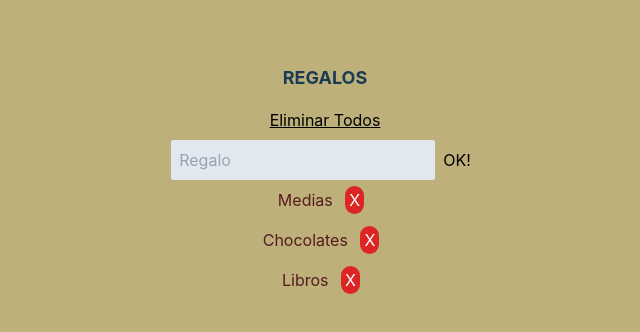
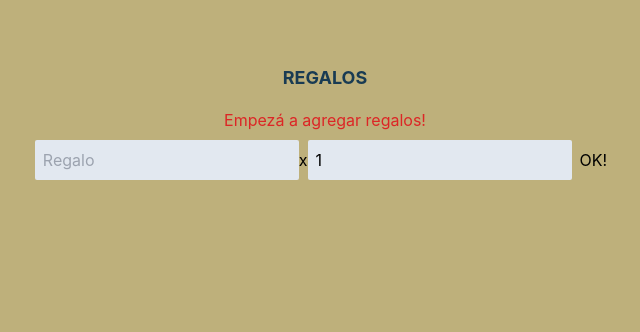
Before and after one commit to solangebl/adviency, a React (Create React App) app: page / in a window 1280 px wide. Shown: the top 332 px of the page, without its empty margins (315-955 px from the left). Built offline with nearby package versions, Linux system fonts and the light colour scheme.

Commit message:
Dia 8 - agregar cantidad a los regalos, sin formateo

```diff
--- a/src/App.js
+++ b/src/App.js
@@ -6,11 +6,14 @@ import Message from './components/Message'
 import Button from './components/Button'
 
 function App() {
-	const [items, setItems] = useState(['Medias', 'Chocolates', 'Libros'])
+	const [items, setItems] = useState([])
 
-	const handleAdd = (item) => {
+	const handleAdd = (item, amount) => {
 		if (validItem(item)) {
-			setItems([...items, item])
+			const present = {
+				item, amount
+			}
+			setItems([...items, present])
 		}
 	}
 
@@ -25,8 +28,8 @@ function App() {
 		setItems([])
 	}
 
-	const validItem = (item) => {
-		return item!=='' && items.findIndex((val) => (val.toLowerCase() === item.toLowerCase())) === -1
+	const validItem = (newI) => {
+		return newI!=='' && items.findIndex(({item}) => (item.toLowerCase() === newI.toLowerCase())) === -1
 	}
 
 	let action
--- a/src/components/Input.js
+++ b/src/components/Input.js
@@ -4,16 +4,22 @@ import Button from './Button'
 export default function Input({ handler }) {
 
 	const [item, setItem] = useState("")
+	const [amount, setAmount] = useState(1)
 	const handleClick = (e) => {
 		e.preventDefault()
-		handler(item)
+		handler(item, amount)
 		setItem('')
+		setAmount(1)
 	}
 	return (
 		<form>
 			<label>
 				<input type="text" value={item} onChange={(e) => setItem(e.target.value)} className=" rounded-sm p-2 bg-slate-200" placeholder='Regalo' />
 			</label>
+			<label>
+				x
+				<input type="number" value={amount} onChange={(e) => setAmount(e.target.value)} className=" rounded-sm p-2 bg-slate-200" placeholder='Cantidad' />
+			</label>
 			<Button handler={(e) => handleClick(e)} cstyle="bg-xgreen"> OK!</Button>
 		</form>
 	)
--- a/src/components/List.js
+++ b/src/components/List.js
@@ -1,7 +1,7 @@
 import Button from './Button'
 
 export default function List({items, handleRemove}) {
-	const listItems = items.map((item, index) => (<li key={index}>{item} <Button handler={() => handleRemove(index)}><span className='p-1 rounded-full bg-red-600 text-white'>X</span></Button></li>))
+	const listItems = items.map(({item, amount}, index) => (<li key={index}>{item} {amount>1 ? `(x${amount})` : ''} <Button handler={() => handleRemove(index)}><span className='p-1 rounded-full bg-red-600 text-white'>X</span></Button></li>))
 	return (
 		<ul className="list-none text-xred">
 			{listItems}
```
